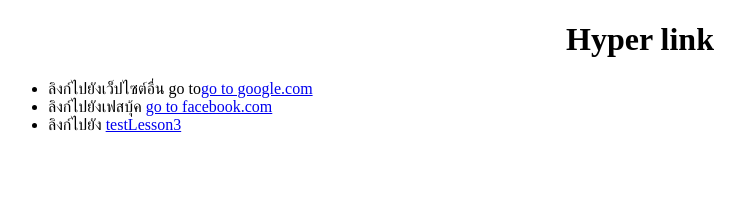
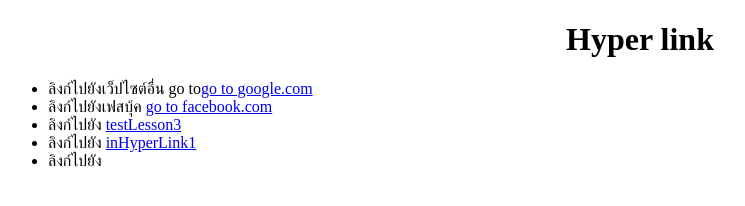
Before and after one commit to Nong-um/BasicWebsite, a plain HTML site: page hyperLink.html in a window 1280 px wide. Shown: the whole page, without its empty margins (0-745 px from the left). Drawn offline with Linux system fonts and the light colour scheme.

Commit message:
Update hyperLink.html

```diff
--- a/hyperLink.html
+++ b/hyperLink.html
@@ -9,6 +9,9 @@
      <li>ลิงก์ไปยังเว็ปไซต์อื่น go to<a href="https://www.google.co.th">go to google.com</a></li>
      <li>ลิงก์ไปยังเฟสบุ้ค <a href="https:www.facebook.com">go to facebook.com</a></li>
      <li>ลิงก์ไปยัง <a href="testLesson.3.html">testLesson3</a></li>
+    <li>ลิงก์ไปยัง <a href="forHyperlink1/inHyperLink.html">inHyperLink1</a></li>
+    <li>ลิงก์ไปยัง <a href=""
+
     </ul>
 </body>
 
```
